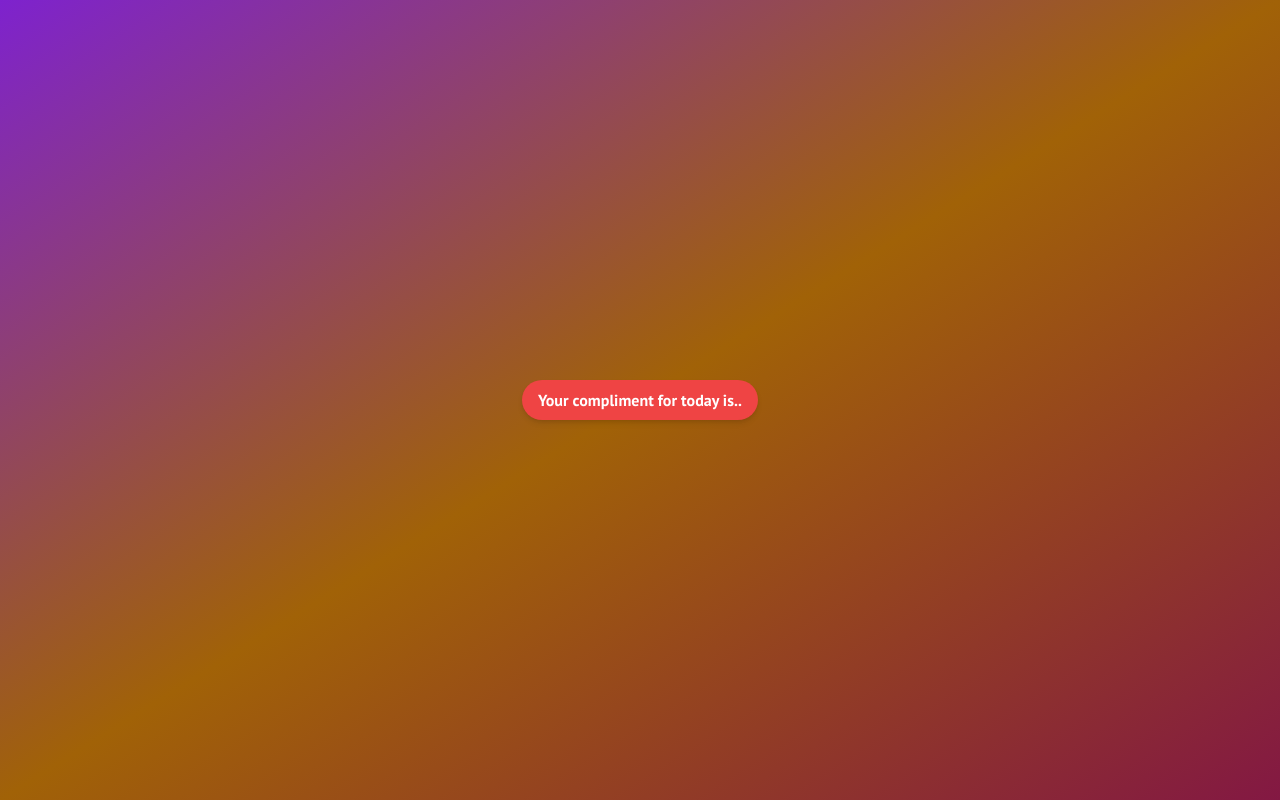
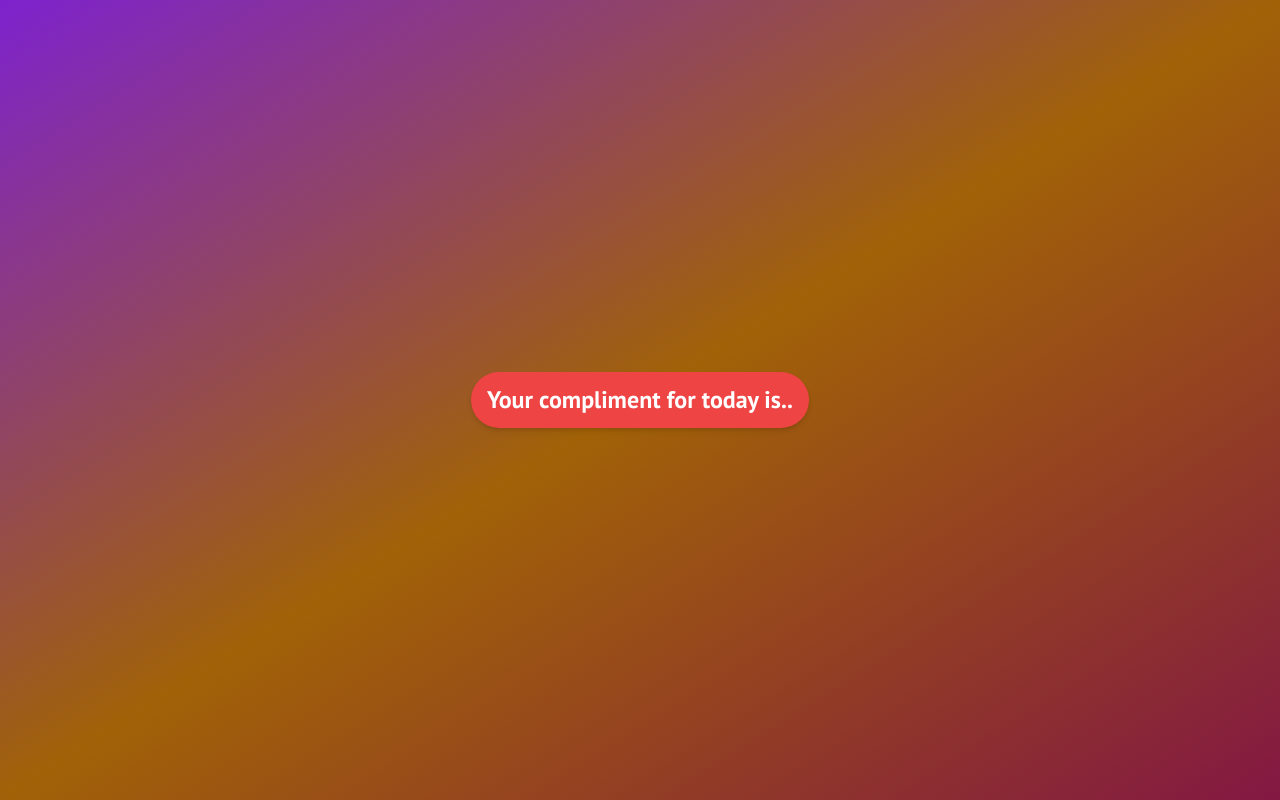
Before and after one commit to Pieczasz/generator-komplementow, a React (Vite) app: page / in a window 1280 px wide. Built offline with nearby package versions, Linux system fonts and the light colour scheme.

Commit message:
Tailwind updated

```diff
--- a/src/GenerateCompliment.tsx
+++ b/src/GenerateCompliment.tsx
@@ -27,7 +27,7 @@ function GenerateCompliment() {
 			{showButton && (
 				<button
 					onClick={generateRandomCompliment}
-					className="bg-red-500 text-white font-bold py-2 px-4 rounded-full shadow-md hover:shadow-lg transform transition duration-300 ease-in-out hover:scale-105"
+					className="bg-red-500 text-white text-2xl font-bold py-3 px-4 rounded-full shadow-md hover:shadow-lg transform transition duration-400 ease-in-out hover:scale-110"
 				>
 					Your compliment for today is..
 				</button>
```
